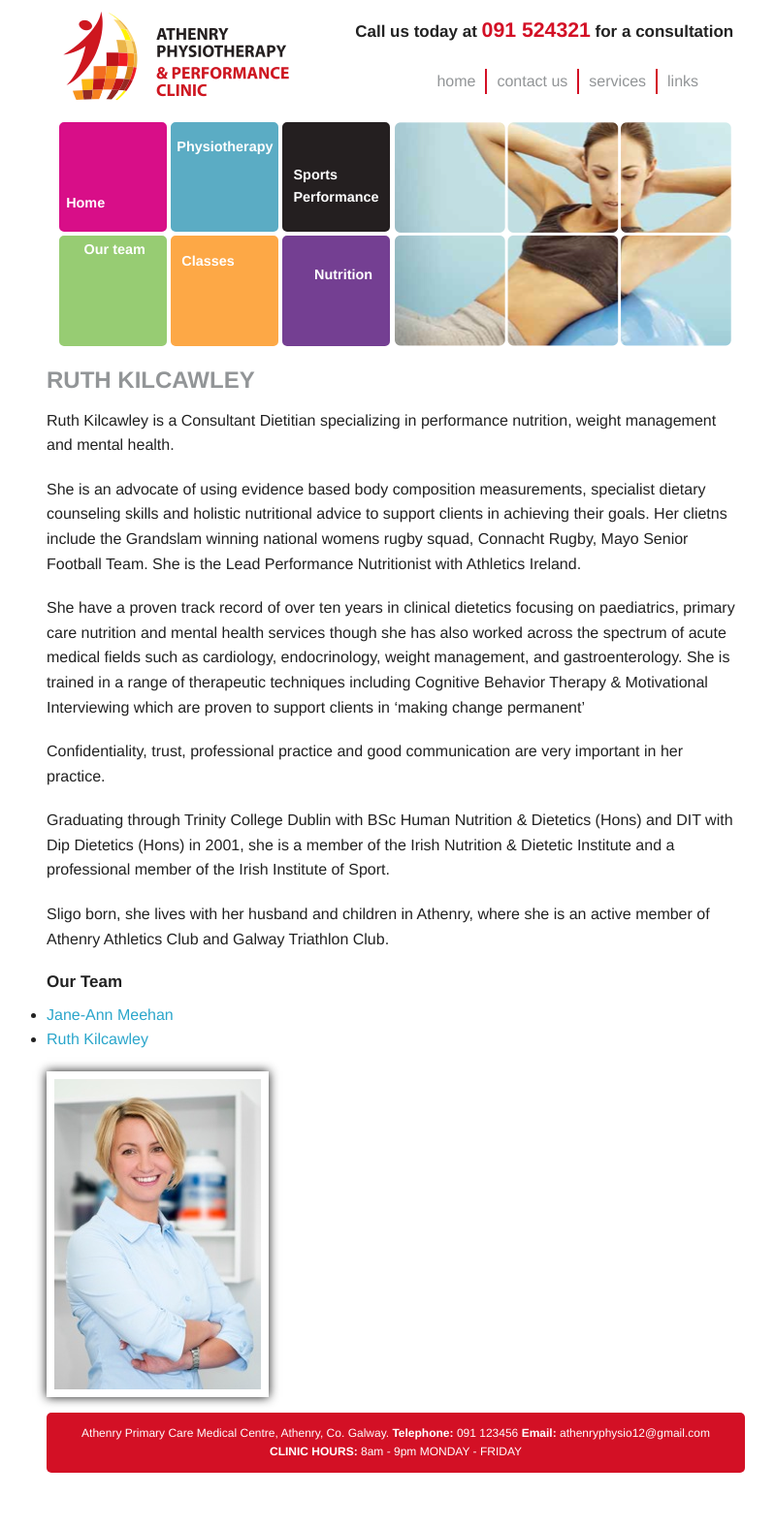
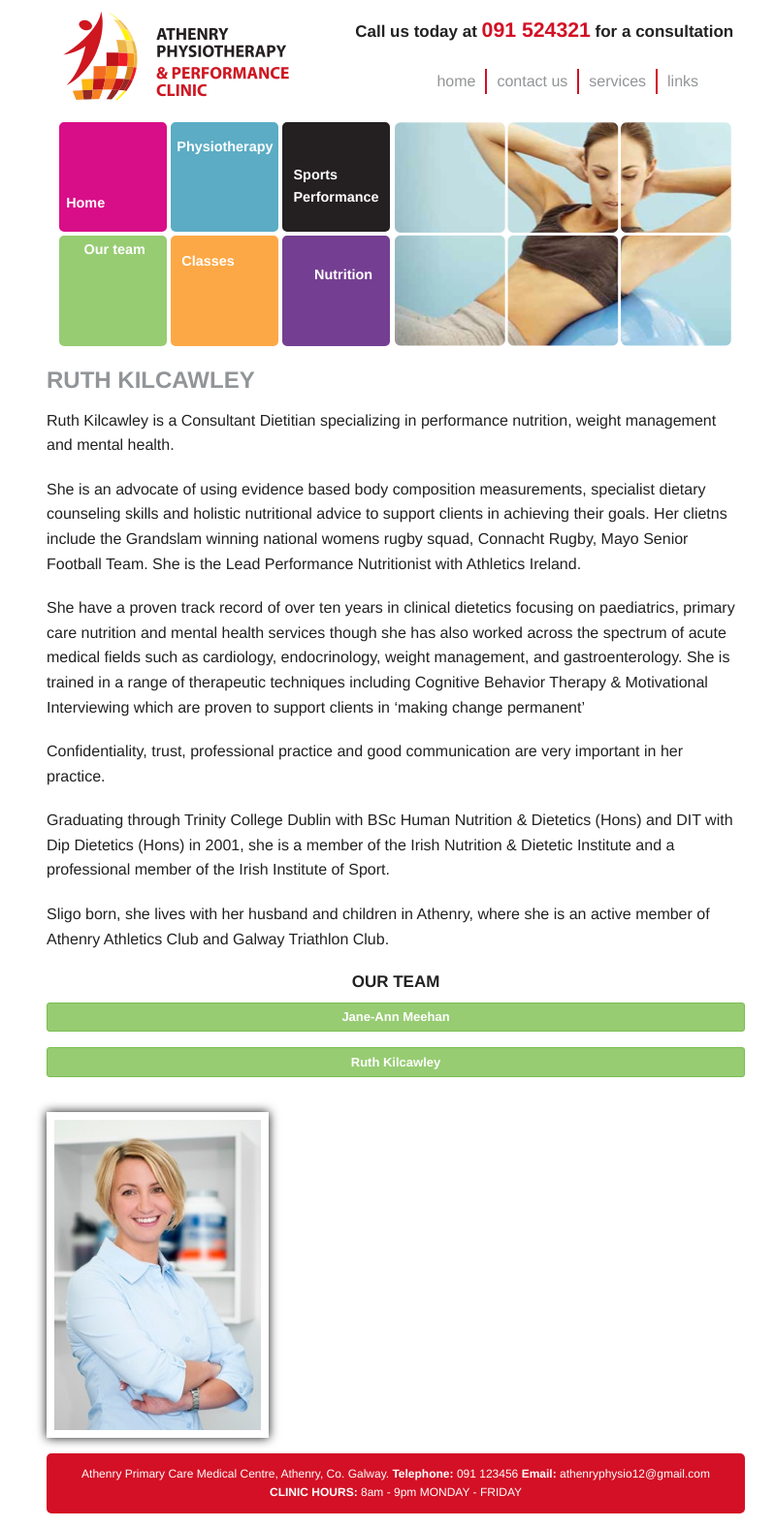
Before and after one commit to alanburke/athenryphysio, a Jekyll site: the page built from _posts/0001-01-01-ruth.md, in a window 1280 px wide. Shown: the whole page at 97% size, without its empty margins (232-1031 px from the left). Built offline with Jekyll 4.4.1, drawn with Linux system fonts in a browser that asks for light colours; nearby versions of some CDN libraries; Markdown is read by kramdown in place of the engine named in the settings; before the commit the page ends 1534 px from its top, so only the background shows below that.

Commit message:
Add Generated CSS files and images

```diff
--- a/css/style.css
+++ b/css/style.css
@@ -1709,14 +1709,63 @@ section > h1:first-child {
   font-size: 0.9em;
 }
 
+/* Team */
+/* line 130, ../sass/style.scss */
+nav.team h3 {
+  text-transform: uppercase;
+  text-align: center;
+}
+
+/* line 134, ../sass/style.scss */
+nav.team ul {
+  list-style: none;
+}
+/* line 136, ../sass/style.scss */
+nav.team ul li a {
+  border-style: solid;
+  border-width: 1px;
+  cursor: pointer;
+  font-family: inherit;
+  font-weight: bold;
+  line-height: 1;
+  margin: 0 0 1.25em;
+  position: relative;
+  text-decoration: none;
+  text-align: center;
+  display: inline-block;
+  padding-top: 0.5625em;
+  padding-right: 1.125em;
+  padding-bottom: 0.625em;
+  padding-left: 1.125em;
+  font-size: 0.8125em;
+  padding-top: 0.5625em;
+  padding-bottom: 0.625em;
+  padding-right: 0px;
+  padding-left: 0px;
+  width: 100%;
+  background-color: #97cc73;
+  border-color: #7bbe4e;
+  color: white;
+  -webkit-border-radius: 3px;
+  border-radius: 3px;
+}
+/* line 122, ../../../../../../home/web/.rbenv/versions/1.9.3-p194/lib/ruby/gems/1.9.1/gems/zurb-foundation-4.3.1/scss/foundation/components/_buttons.scss */
+nav.team ul li a:hover, nav.team ul li a:focus {
+  background-color: #7bbe4e;
+}
+/* line 133, ../../../../../../home/web/.rbenv/versions/1.9.3-p194/lib/ruby/gems/1.9.1/gems/zurb-foundation-4.3.1/scss/foundation/components/_buttons.scss */
+nav.team ul li a:hover, nav.team ul li a:focus {
+  color: white;
+}
+
 /* Timetable */
-/* line 131, ../sass/style.scss */
+/* line 150, ../sass/style.scss */
 table td {
   border: solid 1px #fda846;
   width: 100%;
 }
 
-/* line 135, ../sass/style.scss */
+/* line 154, ../sass/style.scss */
 footer p {
   color: white;
   -webkit-border-radius: 5px;
@@ -1729,25 +1778,78 @@ footer p {
   font-size: 0.75em;
   text-align: center;
 }
-/* line 142, ../sass/style.scss */
+/* line 161, ../sass/style.scss */
 footer p a {
   color: #fda846;
 }
 
+/* Links */
+/* line 58, logos/*.png */
+.logos-sprite, .logos-aai, a[href*="athleticsireland"], .logos-athenryac, a[href*="athenryac"], .logos-aviva, a[href*="aviva"] {
+  background: url('../images/logos-sf48fd006b9.png') no-repeat;
+}
+
+/* */
+/* line 60, ../../../../../../home/web/.rbenv/versions/1.9.3-p194/lib/ruby/gems/1.9.1/gems/compass-0.12.2/frameworks/compass/stylesheets/compass/utilities/sprites/_base.scss */
+.logos-aai, a[href*="athleticsireland"] {
+  background-position: 0 0;
+}
+
+/* line 60, ../../../../../../home/web/.rbenv/versions/1.9.3-p194/lib/ruby/gems/1.9.1/gems/compass-0.12.2/frameworks/compass/stylesheets/compass/utilities/sprites/_base.scss */
+.logos-athenryac, a[href*="athenryac"] {
+  background-position: 0 -454px;
+}
+
+/* line 60, ../../../../../../home/web/.rbenv/versions/1.9.3-p194/lib/ruby/gems/1.9.1/gems/compass-0.12.2/frameworks/compass/stylesheets/compass/utilities/sprites/_base.scss */
+.logos-aviva, a[href*="aviva"] {
+  background-position: 0 -283px;
+}
+
+/* line 170, ../sass/style.scss */
+.links-page main ul {
+  margin: 0;
+  padding: 0;
+  border: 0;
+  overflow: hidden;
+  *zoom: 1;
+}
+/* line 49, ../../../../../../home/web/.rbenv/versions/1.9.3-p194/lib/ruby/gems/1.9.1/gems/compass-0.12.2/frameworks/compass/stylesheets/compass/typography/lists/_inline-block-list.scss */
+.links-page main ul li {
+  list-style-image: none;
+  list-style-type: none;
+  margin-left: 0;
+  display: -moz-inline-stack;
+  display: inline-block;
+  vertical-align: middle;
+  *vertical-align: auto;
+  zoom: 1;
+  *display: inline;
+  white-space: nowrap;
+}
+/* line 172, ../sass/style.scss */
+.links-page main ul li a {
+  text-indent: -119988px;
+  overflow: hidden;
+  text-align: left;
+  display: block;
+  width: 150px;
+  height: 150px;
+}
+
 /* Fix for IE */
-/* line 149, ../sass/style.scss */
+/* line 185, ../sass/style.scss */
 .lt-ie9 h1 {
   font-size: 1.5em;
 }
-/* line 150, ../sass/style.scss */
+/* line 186, ../sass/style.scss */
 .lt-ie9 h2 {
   font-size: 1.25em;
 }
-/* line 151, ../sass/style.scss */
+/* line 187, ../sass/style.scss */
 .lt-ie9 h3 {
   font-size: 1.0625em;
 }
-/* line 152, ../sass/style.scss */
+/* line 188, ../sass/style.scss */
 .lt-ie9 h4 {
   font-size: 1.125em;
 }
```
Also changed, not shown: images/logos-sf48fd006b9.png (added).
